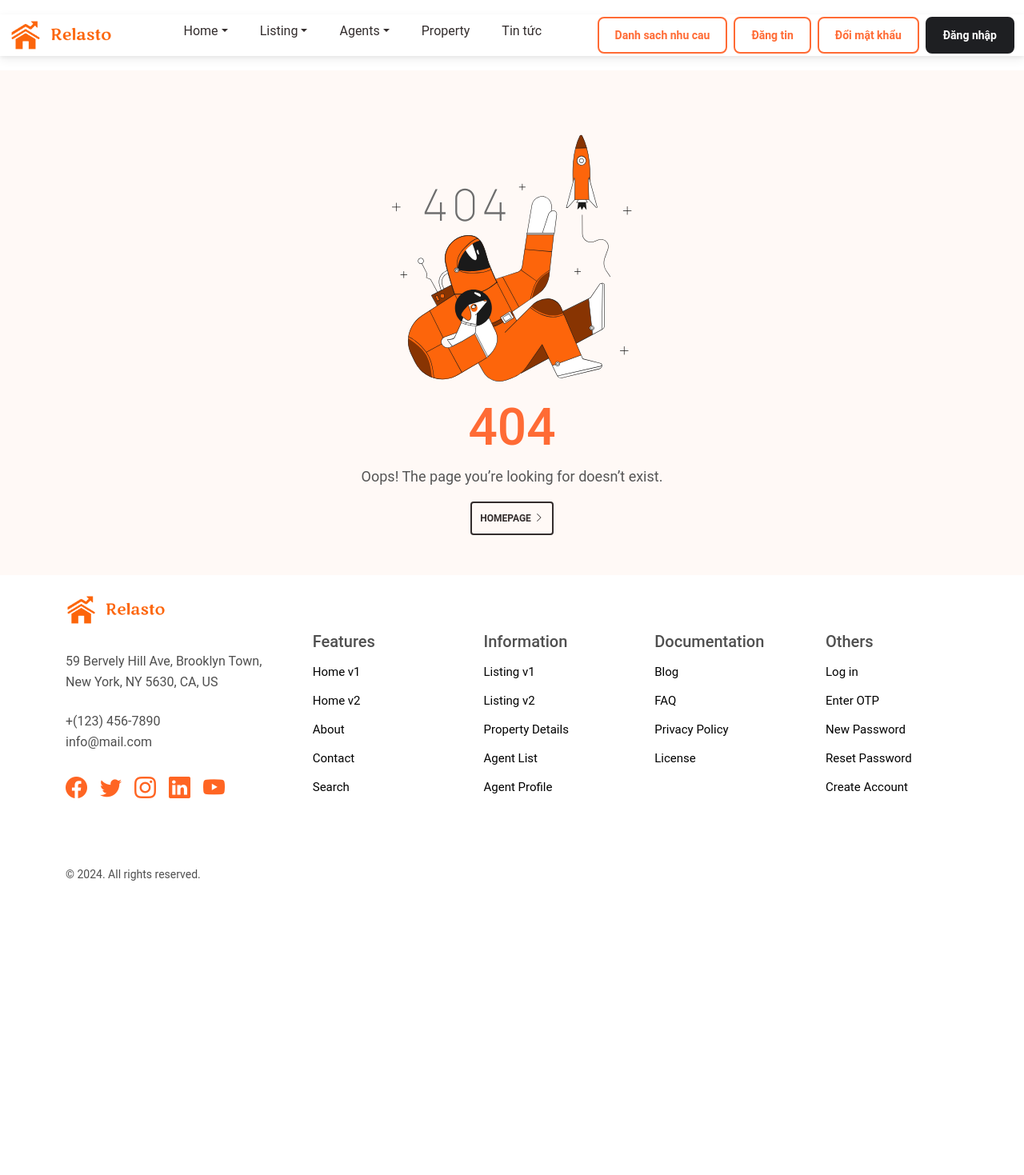
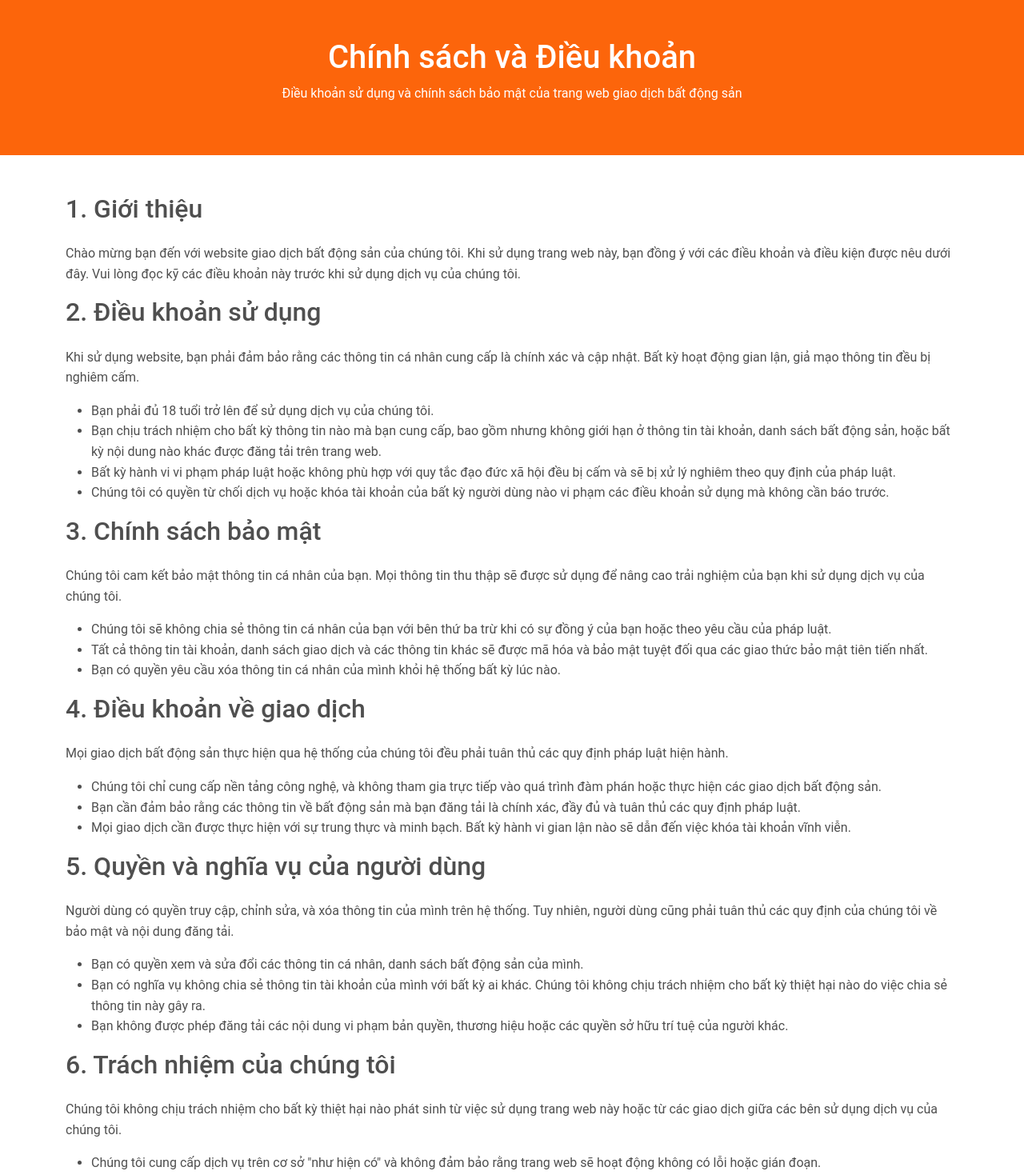
Before and after one commit to Real-Estate-Platforms-Project/Real-estate-platforms-project-FE, a React (Create React App) app: page /terms-and-polocies in a window 1280 px wide. Shown: the top 1469 px of the page at 80% size. Before the commit the page ends 1129 px from the top, so only its background shows below. Built offline with nearby package versions, Linux system fonts and the light colour scheme; the HTML template or start-up script is replaced by a standard one.

Commit message:
update phan auth sieu muot ma

```diff
--- a/src/App.js
+++ b/src/App.js
@@ -1,8 +1,8 @@
 import './App.css';
 import './css/custom.css';
 import "./css/SearchBar.css";
-import { ToastContainer } from "react-toastify";
-import { BrowserRouter, Route, Routes } from "react-router-dom";
+import {ToastContainer} from "react-toastify";
+import {BrowserRouter, Route, Routes} from "react-router-dom";
 import Client from './page/layout/Client';
 import "react-toastify/dist/ReactToastify.css";
 import "bootstrap/dist/css/bootstrap.min.css";
@@ -17,6 +17,7 @@ import Authentication from "./page/auth/Authentication";
 import ActivationSuccess from "./page/auth/ConfirmEmail";
 import Admin from "./page/layout/Admin";
 import EmployeeList from "./component/employees/EmployeeList";
+import TermsAndPolicies from "./page/client/TermsAndPolicies";
 
 
 function App() {
@@ -24,7 +25,8 @@ function App() {
         <BrowserRouter>
             <Routes>
                 <Route path="/login" element={<Authentication/>}/>
-                <Route path="/activation-success" element={<ActivationSuccess />} />
+                <Route path="/activation-success" element={<ActivationSuccess/>}/>
+                <Route path="/terms-and-polocies" element={<TermsAndPolicies/>}/>
                 <Route path="/" element={<Client/>}>
                     {/*<Route path="/" element={<Home/>} />*/}
                     <Route path="/buyernet/danh-sach-nhu-cau" element={<DemandList/>}/>
@@ -37,7 +39,7 @@ function App() {
                 </Route>
                 <Route path="/admin" element={<Admin/>}>
 
-                    <Route path="/admin/employees" element={<EmployeeList />} />
+                    <Route path="/admin/employees" element={<EmployeeList/>}/>
 
                 </Route>
             </Routes>
--- a/src/configs/axiosConfigs.js
+++ b/src/configs/axiosConfigs.js
@@ -8,7 +8,7 @@ const apiClient = axios.create({
 });
 
 apiClient.interceptors.request.use(request => {
-    const token = localStorage.getItem('token');
+    const token = localStorage.getItem('token') || sessionStorage.getItem('token');
 
     if (token) {
         request.headers['Authorization'] = `Bearer ${token}`;
--- a/src/css/MDBCustom.module.css
+++ b/src/css/MDBCustom.module.css
@@ -9,7 +9,6 @@
     border-color: #FC650B;
 }
 
-/* Button.module.css */
 .btnCustomWarning {
     background-color: #FC650B !important;
     border-color: #FC650B !important;
@@ -24,3 +23,8 @@
 .primary {
     color: #FC650B;
 }
+
+.bgPrimaryCustom {
+    background-color: #FC650B !important;
+    color: #fff !important;
+}
--- a/src/page/auth/Authentication.js
+++ b/src/page/auth/Authentication.js
@@ -1,4 +1,4 @@
-import React, {useEffect, useState} from 'react';
+import React, {useState} from 'react';
 import {Link, useNavigate} from 'react-router-dom';
 import {toast} from 'react-toastify';
 import {useFormik} from 'formik';
@@ -43,13 +43,19 @@ function Authentication() {
     const navigate = useNavigate();
     const [justifyActive, setJustifyActive] = useState('login');
     const [isLoggingIn, setIsLoggingIn] = useState(false);
+    const [termsAccepted, setTermsAccepted] = useState(false);
+    const [rememberMe, setRememberMe] = useState(false);
 
     const handleLogin = async (e) => {
         e.preventDefault();
         setIsLoggingIn(true);
         try {
             const response = await authService.login(email, password);
-            localStorage.setItem('token', response.data.token);
+            if (rememberMe) {
+                localStorage.setItem('token', response.data.token);
+            } else {
+                sessionStorage.setItem('token', response.data.token);
+            }
             navigate('/');
         } catch (error) {
             const errorMessage = typeof error.response.data === 'string' ? error.response.data : JSON.stringify(error.response.data);
@@ -80,6 +86,11 @@ function Authentication() {
         },
         validationSchema,
         onSubmit: async (values, {setSubmitting}) => {
+            if (!termsAccepted) {
+                toast.warning('Bạn cần đồng ý với các chính sách và điều khoản để tiếp tục!', { theme: "colored", className: styles.customToast });
+                setSubmitting(false);
+                return;
+            }
             try {
                 await authService.register(values);
                 toast.success('Đăng ký thành công! vui lòng kiểm tra email để kích hoạt tài khoản.', {theme: "colored", className: styles.customToast});
@@ -142,8 +153,13 @@ function Authentication() {
                                 />
 
                                 <div className="d-flex justify-content-between mx-4 mb-4">
-                                    <MDBCheckbox name='flexCheck' value='' id='flexCheckDefault'
-                                                 label='Ghi nhớ đăng nhập!'/>
+                                    <MDBCheckbox
+                                        name='rememberMe'
+                                        id='rememberMe'
+                                        label='Ghi nhớ đăng nhập!'
+                                        checked={rememberMe}
+                                        onChange={() => setRememberMe(!rememberMe)}
+                                    />
                                     <a href="!#">Quên mật khẩu?</a>
                                 </div>
 
@@ -221,8 +237,10 @@ function Authentication() {
                                 <MDBCheckbox
                                     name='flexCheck'
                                     id='flexCheckDefault1'
-                                    label='Tôi đã đọc và đồng ý với các điều khoản.'
+                                    checked={termsAccepted}
+                                    onChange={() => setTermsAccepted(!termsAccepted)}
                                 />
+                                <label htmlFor="">Tôi đã đọc và đồng ý với các <a href="/terms-and-polocies" target="_blank">chính sách và điều khoản</a>.</label>
                             </div>
 
                             <MDBBtn className={`mb-4 w-100 ${mdbCustom.btnCustomWarning}`} type="submit" disabled={formik.isSubmitting}>
--- /dev/null
+++ b/src/page/client/TermsAndPolicies.js
@@ -0,0 +1,89 @@
+import React from 'react';
+import 'bootstrap/dist/css/bootstrap.min.css';
+import styles from '../../css/MDBCustom.module.css'
+
+function TermsAndPolicies() {
+    return (
+        <div>
+            <header className={`${styles.bgPrimaryCustom} text-center py-5`}>
+                <h1>Chính sách và Điều khoản</h1>
+                <p>Điều khoản sử dụng và chính sách bảo mật của trang web giao dịch bất động sản</p>
+            </header>
+
+            {/* Main Content */}
+            <div className="container my-5">
+                <div className="row">
+                    <div className="col-lg-12">
+                        <h2 className="mb-4">1. Giới thiệu</h2>
+                        <p>Chào mừng bạn đến với website giao dịch bất động sản của chúng tôi. Khi sử dụng trang web này, bạn đồng ý với các điều khoản và điều kiện được nêu dưới đây. Vui lòng đọc kỹ các điều khoản này trước khi sử dụng dịch vụ của chúng tôi.</p>
+
+                        <h2 className="mb-4">2. Điều khoản sử dụng</h2>
+                        <p>Khi sử dụng website, bạn phải đảm bảo rằng các thông tin cá nhân cung cấp là chính xác và cập nhật. Bất kỳ hoạt động gian lận, giả mạo thông tin đều bị nghiêm cấm.</p>
+                        <ul>
+                            <li>Bạn phải đủ 18 tuổi trở lên để sử dụng dịch vụ của chúng tôi.</li>
+                            <li>Bạn chịu trách nhiệm cho bất kỳ thông tin nào mà bạn cung cấp, bao gồm nhưng không giới hạn ở thông tin tài khoản, danh sách bất động sản, hoặc bất kỳ nội dung nào khác được đăng tải trên trang web.</li>
+                            <li>Bất kỳ hành vi vi phạm pháp luật hoặc không phù hợp với quy tắc đạo đức xã hội đều bị cấm và sẽ bị xử lý nghiêm theo quy định của pháp luật.</li>
+                            <li>Chúng tôi có quyền từ chối dịch vụ hoặc khóa tài khoản của bất kỳ người dùng nào vi phạm các điều khoản sử dụng mà không cần báo trước.</li>
+                        </ul>
+
+                        <h2 className="mb-4">3. Chính sách bảo mật</h2>
+                        <p>Chúng tôi cam kết bảo mật thông tin cá nhân của bạn. Mọi thông tin thu thập sẽ được sử dụng để nâng cao trải nghiệm của bạn khi sử dụng dịch vụ của chúng tôi.</p>
+                        <ul>
+                            <li>Chúng tôi sẽ không chia sẻ thông tin cá nhân của bạn với bên thứ ba trừ khi có sự đồng ý của bạn hoặc theo yêu cầu của pháp luật.</li>
+                            <li>Tất cả thông tin tài khoản, danh sách giao dịch và các thông tin khác sẽ được mã hóa và bảo mật tuyệt đối qua các giao thức bảo mật tiên tiến nhất.</li>
+                            <li>Bạn có quyền yêu cầu xóa thông tin cá nhân của mình khỏi hệ thống bất kỳ lúc nào.</li>
+                        </ul>
+
+                        <h2 className="mb-4">4. Điều khoản về giao dịch</h2>
+                        <p>Mọi giao dịch bất động sản thực hiện qua hệ thống của chúng tôi đều phải tuân thủ các quy định pháp luật hiện hành.</p>
+                        <ul>
+                            <li>Chúng tôi chỉ cung cấp nền tảng công nghệ, và không tham gia trực tiếp vào quá trình đàm phán hoặc thực hiện các giao dịch bất động sản.</li>
+                            <li>Bạn cần đảm bảo rằng các thông tin về bất động sản mà bạn đăng tải là chính xác, đầy đủ và tuân thủ các quy định pháp luật.</li>
+                            <li>Mọi giao dịch cần được thực hiện với sự trung thực và minh bạch. Bất kỳ hành vi gian lận nào sẽ dẫn đến việc khóa tài khoản vĩnh viễn.</li>
+                        </ul>
+
+                        <h2 className="mb-4">5. Quyền và nghĩa vụ của người dùng</h2>
+                        <p>Người dùng có quyền truy cập, chỉnh sửa, và xóa thông tin của mình trên hệ thống. Tuy nhiên, người dùng cũng phải tuân thủ các quy định của chúng tôi về bảo mật và nội dung đăng tải.</p>
+                        <ul>
+                            <li>Bạn có quyền xem và sửa đổi các thông tin cá nhân, danh sách bất động sản của mình.</li>
+                            <li>Bạn có nghĩa vụ không chia sẻ thông tin tài khoản của mình với bất kỳ ai khác. Chúng tôi không chịu trách nhiệm cho bất kỳ thiệt hại nào do việc chia sẻ thông tin này gây ra.</li>
+                            <li>Bạn không được phép đăng tải các nội dung vi phạm bản quyền, thương hiệu hoặc các quyền sở hữu trí tuệ của người khác.</li>
+                        </ul>
+
+                        <h2 className="mb-4">6. Trách nhiệm của chúng tôi</h2>
+                        <p>Chúng tôi không chịu trách nhiệm cho bất kỳ thiệt hại nào phát sinh từ việc sử dụng trang web này hoặc từ các giao dịch giữa các bên sử dụng dịch vụ của chúng tôi.</p>
+                        <ul>
+                            <li>Chúng tôi cung cấp dịch vụ trên cơ sở "như hiện có" và không đảm bảo rằng trang web sẽ hoạt động không có lỗi hoặc gián đoạn.</li>
+                            <li>Chúng tôi không chịu trách nhiệm cho bất kỳ sự mất mát hoặc thiệt hại nào do việc sử dụng dịch vụ gây ra, bao gồm nhưng không giới hạn ở việc mất dữ liệu, lợi nhuận, danh tiếng hoặc bất kỳ thiệt hại đặc biệt nào khác.</li>
+                            <li>Chúng tôi có quyền thay đổi hoặc tạm ngừng cung cấp dịch vụ bất kỳ lúc nào mà không cần báo trước.</li>
+                        </ul>
+
+                        <h2 className="mb-4">7. Thay đổi điều khoản</h2>
+                        <p>Chúng tôi có quyền thay đổi các điều khoản và chính sách bất kỳ lúc nào. Thay đổi sẽ có hiệu lực ngay khi được cập nhật trên trang web.</p>
+                        <ul>
+                            <li>Bạn có trách nhiệm kiểm tra thường xuyên các điều khoản sử dụng để cập nhật các thay đổi mới nhất.</li>
+                            <li>Việc tiếp tục sử dụng dịch vụ sau khi điều khoản đã được thay đổi sẽ được coi là bạn đồng ý với các thay đổi đó.</li>
+                        </ul>
+
+                        <h2 className="mb-4">8. Các điều khoản bổ sung</h2>
+                        <p>Ngoài các điều khoản chính đã đề cập, người dùng còn phải tuân thủ các điều khoản bổ sung dưới đây:</p>
+                        <ul>
+                            <li>Các quy định về việc quảng cáo bất động sản: Không đăng tải thông tin sai lệch hoặc lừa đảo về tài sản bất động sản.</li>
+                            <li>Quy định về việc liên hệ giữa các bên: Mọi thông tin liên lạc giữa các bên trong giao dịch phải trung thực, minh bạch và không vi phạm quy định của pháp luật.</li>
+                        </ul>
+
+                        <h2 className="mb-4">9. Liên hệ</h2>
+                        <p>Nếu bạn có bất kỳ thắc mắc nào về các điều khoản hoặc chính sách của chúng tôi, vui lòng liên hệ với chúng tôi qua email <a href="mailto:support@batdongsan.com">support@batdongsan.com</a>.</p>
+                    </div>
+                </div>
+            </div>
+
+            {/* Footer */}
+            <footer className="bg-light text-center py-4">
+                <p>&copy; 2024 Bất Động Sản. All Rights Reserved.</p>
+            </footer>
+        </div>
+    );
+}
+
+export default TermsAndPolicies;
--- a/src/utils/tokenUtils.js
+++ b/src/utils/tokenUtils.js
@@ -1,7 +1,7 @@
 export const getToken = () => {
-    return localStorage.getItem('token');
+    return localStorage.getItem('token') || sessionStorage.getItem('token');
 };
 
 export const removeToken = () => {
-    return localStorage.removeItem('token');
+    return localStorage.removeItem('token') || sessionStorage.removeItem('token');
 };
```
